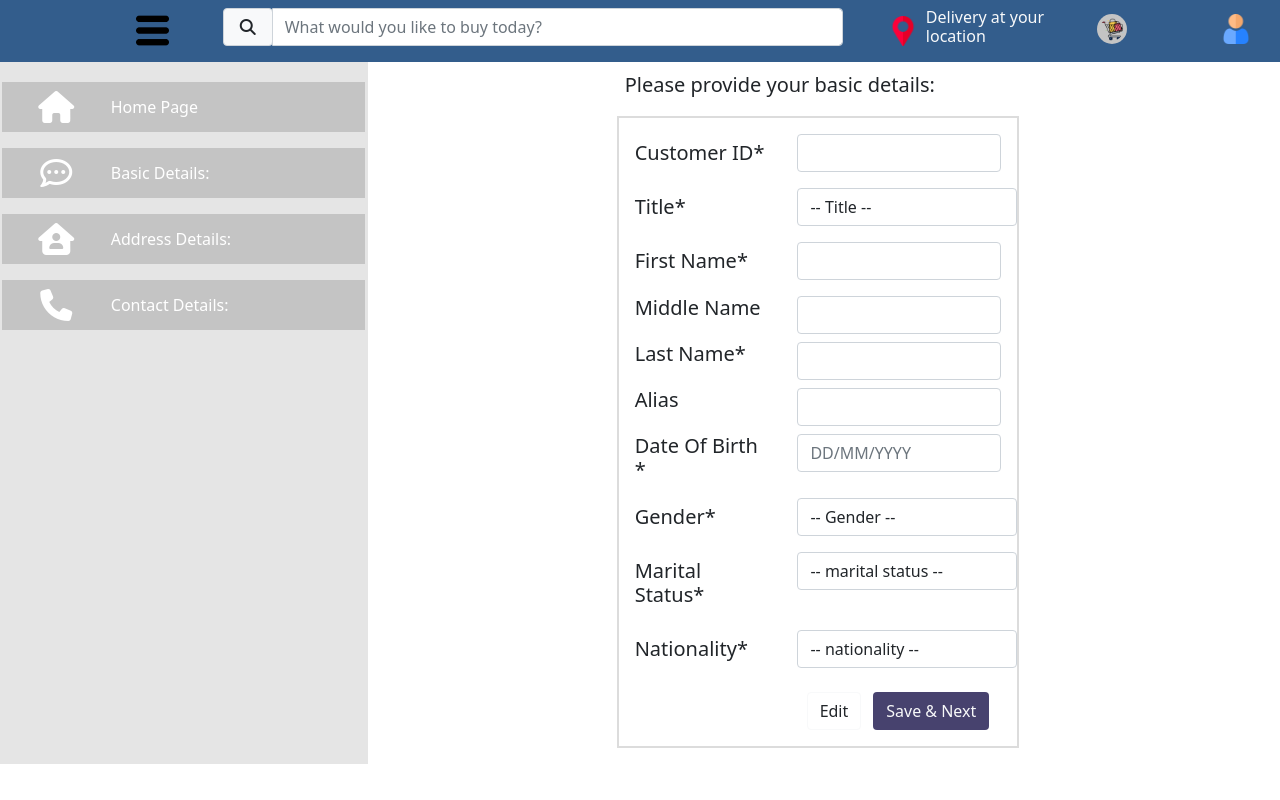
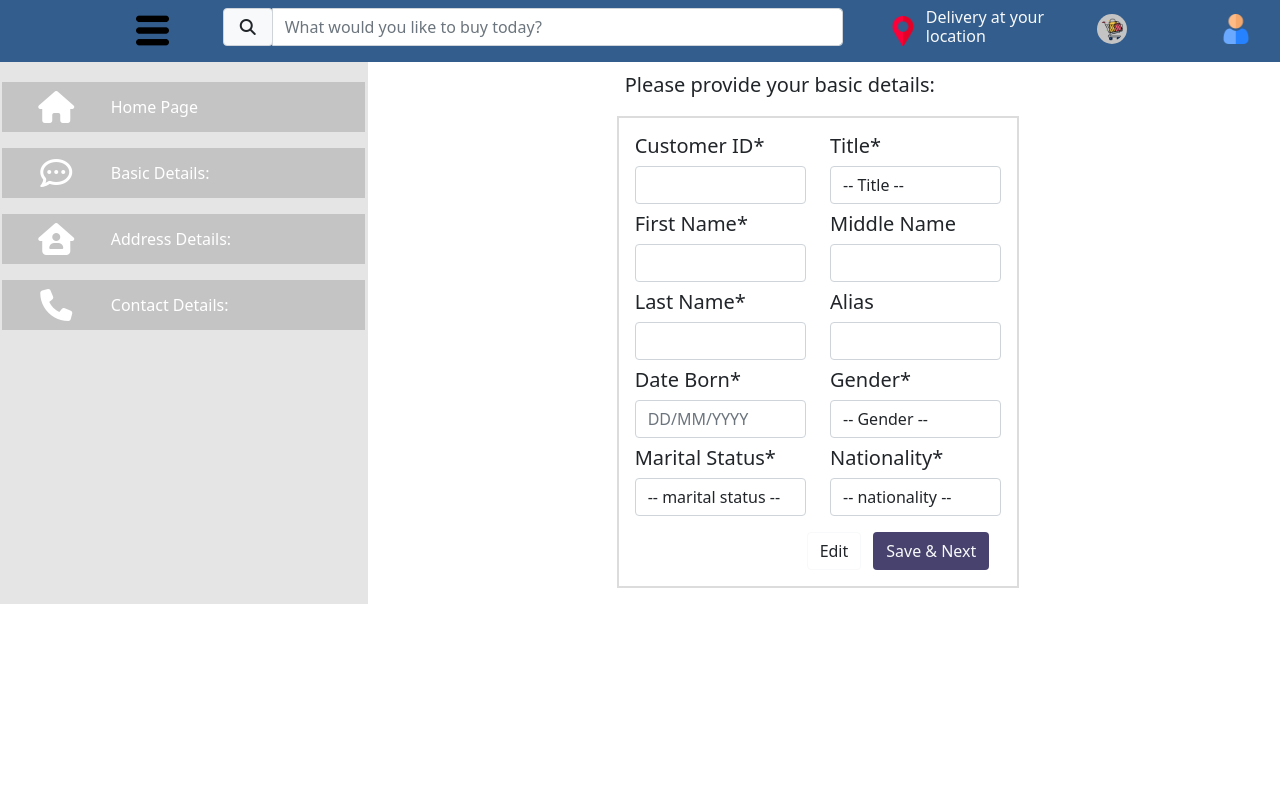
Before and after one commit to Subbu23M/Digi-Sprint-Assignment-One, a React (Create React App) app: page /basic in a window 1280 px wide. Built offline with nearby package versions, Linux system fonts and the light colour scheme.

Commit message:
'second-time-updated'

```diff
--- a/src/Components/AddressDetails.js
+++ b/src/Components/AddressDetails.js
@@ -108,6 +108,8 @@ const AddressDetails = (props) => {
         // Invoke state function
         setCustomerZipCode(inputValue);
     }
+
+    console.log(props);
 
     return <>
 
--- a/src/Components/App.js
+++ b/src/Components/App.js
@@ -1,4 +1,4 @@
-import React from 'react';
+import React,{useState} from 'react';
 
 import 'bootstrap/dist/css/bootstrap.css';
 
@@ -6,20 +6,42 @@ import '../Styling/Main.scss';
 
 import SideBar from './SideBar';
 
-// import Home from './Home';
+import Home from './Home';
+
+import { withRouter } from 'react-router-dom/cjs/react-router-dom.min';
 
 import NavBar from './NavBar';
 
-const App = () => {
+const App = (props) => {
+  // State variable and function
+  const [formData,setFormData] = useState([]);
+
+  const handleSendData = (data) => {
+    // Invoke State function
+    setFormData([...formData,data]);
+  }
+
+  console.log(props.location);
+
   return (
     <>
       {/* Child Component Instances */}
-      {/* <Home/> */}
+
       <NavBar/>
-      <SideBar/>
+
+      {/* Conditional Rendering - Simple...if */}
+      {
+        (props.location.pathname === '/home')
+                                              ?
+                                                <Home/>
+                                              : <>
+                                                  <SideBar
+                                                    formData={handleSendData}
+                                                  />
+                                                </>
+      }
     </>
   )
-
 }
 
-export default App;
+export default withRouter(App);
--- a/src/Components/Banner.js
+++ b/src/Components/Banner.js
@@ -13,6 +13,7 @@ const Banner = () => {
                     <img
                         src={bannerImage}
                         className='bannerImage'
+                        alt='bannerImage'
                     />
 
                 </div>
@@ -20,9 +21,7 @@ const Banner = () => {
 
             </div>
             {/* end of row */}
-
         </section>
     )
-};
-
+}
 export default Banner;
--- a/src/Components/BasicDetails.js
+++ b/src/Components/BasicDetails.js
@@ -1,4 +1,4 @@
-import React from 'react';
+import React,{useState} from 'react';
 
 import Buttons from '../Reusable/Buttons';
 
@@ -41,6 +41,7 @@ const initialValues = {
     "lastupdatedby": "RS",
     "lastupdateddate": "2022-11-01"
 }
+
 
 // Step-2
 const onSubmit = (values,{resetForm}) => {
@@ -89,6 +90,8 @@ const BasicDetails = (props) => {
         console.log(date);
     }
 
+    console.log('hello',props);
+
     return <>
         <p className='lead mx-2'>
             Please provide your basic details:
@@ -99,10 +102,13 @@ const BasicDetails = (props) => {
             <form autoComplete='off'>
 
                 {/* 1 */}
-                <div className='form-group row mb-2'>
+                <div className='row mb-2'>
+
+                    {/* col-1 */}
+                    <div className='col-md-6'>
 
                         <label
-                        className='text-capitalize col-sm-5 col-form-label'
+                            className='text-capitalize'
                         >
                             <h5>
                                 customer <span className='text-uppercase'>
@@ -112,7 +118,8 @@ const BasicDetails = (props) => {
 
                         </label>
 
-                    <div className='col-sm-7'>
+                        <>
+
                             <input
                                 type='text'
                                 className='form-control'
@@ -129,16 +136,15 @@ const BasicDetails = (props) => {
                                 )
                             }
 
-                    </div>
+                        </>
 
                     </div>
+                    {/* end of col-1 */}
 
-                {/* 2 */}
-                <div className='form-group row mb-2'>
+                    {/* col-2 */}
+                    <div className='col-md-6'>
 
-                    <label
-                        className='col-sm-5 col-form-label'
-                    >
+                        <label>
                             <h5 className='text-capitalize'>
                                 title<span>
                                     *
@@ -147,9 +153,9 @@ const BasicDetails = (props) => {
 
                         </label>
 
-                    <div className='col-sm-7'>
+                        <>
                             <select
-                            className='form-control widthDrop'
+                                className='form-control widthDro'
                                 name='title'
                                 value={values.title}
                                 onChange={handleChange}
@@ -182,13 +188,20 @@ const BasicDetails = (props) => {
                                     (errors.title && touched.title) && <span className='text-danger'> {errors.title} </span>
                                 )
                             }
+                        </>
+
                     </div>
+                    {/* end of col-2 */}
 
                 </div>
 
-                {/* 3 */}
-                <div className='form-group row mb-2'>
-                    <label className='text-capitalize col-sm-5 col-form-label'>
+                {/* 2 */}
+                <div className='row mb-2'>
+
+                    {/* col-1 */}
+                    <div className='col-md-6'>
+
+                        <label className='text-capitalize'>
                             <h5>
                                 first name<span>
                                     *
@@ -197,7 +210,7 @@ const BasicDetails = (props) => {
 
                         </label>
 
-                    <div className='col-sm-7'>
+                        <>
                             <input
                                 type='text'
                                 className='form-control'
@@ -213,18 +226,21 @@ const BasicDetails = (props) => {
                                     (errors.firstname && touched.firstname) && <span className='text-danger'> {errors.firstname} </span>
                                 )
                             }
+                        </>
+
                     </div>
-                </div>
+                    {/* end of col-1 */}
 
-                {/* 4 */}
-                <div className='form-group row mb-2'>
-                    <label className='text-capitalize col-sm-5'>
+                    {/* col-2 */}
+                    <div className='col-md-6'>
+
+                        <label className='text-capitalize'>
                             <h5>
                                 middle name
                             </h5>
                         </label>
 
-                    <div className='col-sm-7'>
+                        <>
                             <input
                                 type='text'
                                 className='form-control'
@@ -240,22 +256,28 @@ const BasicDetails = (props) => {
                                     (errors.middlename && touched.middlename) && <span className='text-danger'> {errors.middlename} </span>
                                 )
                             }
+                        </>
+
                     </div>
+                    {/* end of col-2 */}
 
                 </div>
 
-                {/* 5 */}
-                <div className='form-group row mb-2'>
-                        <label className='text-capitalize col-sm-5'>
+                {/* 3 */}
+                <div className='row mb-2'>
+
+                    {/* col-1 */}
+                    <div className='col-md-6'>
+
+                        <label className='text-capitalize'>
                             <h5>
                                 last name<span>
                                     *
                                 </span>
                             </h5>
-
                         </label>
 
-                    <div className='col-sm-7'>
+                        <>
                             <input
                                 type='text'
                                 className='form-control'
@@ -271,20 +293,21 @@ const BasicDetails = (props) => {
                                     (errors.lastname && touched.lastname) && <span className='text-danger'> {errors.lastname} </span>
                                 )
                             }
+                        </>
                     </div>
+                    {/* end of col-1 */}
 
-                </div>
+                    {/* col-2 */}
+                    <div className='col-md-6'>
 
-                {/* 6 */}
-                <div className='form-group row mb-2'>
-                    <label className='text-capitalize col-sm-5'>
+                        <label className='text-capitalize'>
                             <h5>
                                 alias
                             </h5>
 
                         </label>
 
-                    <div className='col-sm-7'>
+                        <>
                             <input
                                 type='text'
                                 className='form-control'
@@ -300,19 +323,28 @@ const BasicDetails = (props) => {
                                     (errors.alias && touched.alias) && <span className='text-danger'> {errors.alias} </span>
                                 )
                             }
+                        </>
+
                     </div>
+                    {/* end of col-2 */}
+
+
 
                 </div>
 
-                {/* 7 */}
-                <div className='form-group row mb-2'>
-                    <label className='text-capitalize col-sm-5'>
+                {/* 4 */}
+                <div className='row mb-2'>
+
+                    {/* col-1 */}
+                    <div className='col-md-6'>
+
+                        <label className='text-capitalize'>
                             <h5>
-                            date of birth<span> * </span>
+                                date born<span>* </span>
                             </h5>
                         </label>
 
-                    <div className='col-sm-7'>
+                        <>
                             <DatePicker
                                 selected={values.dateborn}
                                 onChange={handleDateChange}
@@ -336,15 +368,16 @@ const BasicDetails = (props) => {
                                     (errors.dateborn && touched.dateborn) && <span className='text-danger'> {errors.dateborn} </span>
                                 )
                             }
-                    </div>
+                        </>
 
                     </div>
+                    {/* end of col-1 */}
 
-                {/* 8 */}
-                <div className='form-group row mb-2'>
+                    {/* col-2 */}
+                    <div className='col-md-6'>
 
                         <label
-                        className='text-capitalize col-sm-5 col-form-label'
+                            className='text-capitalize'
                         >
                             <h5>
                                 gender<span>
@@ -354,9 +387,9 @@ const BasicDetails = (props) => {
 
                         </label>
 
-                    <div className='col-sm-7'>
+                        <>
                             <select
-                            className='form-control widthDrop'
+                                className='form-control'
                                 name='sex'
                                 value={values.sex}
                                 onChange={handleChange}
@@ -389,15 +422,24 @@ const BasicDetails = (props) => {
                                     (errors.sex && touched.sex) && <span className='text-danger'> {errors.sex} </span>
                                 )
                             }
+                        </>
+
                     </div>
+                    {/* end of col-2 */}
+
+
+
 
                 </div>
 
-                {/* 9 */}
-                <div className='form-group row mb-2'>
+                {/* 5 */}
+                <div className='row mb-2'>
+
+                    {/* col-1 */}
+                    <div className='col-md-6'>
 
                         <label
-                        className='text-capitalize col-sm-5 col-form-label'
+                            className='text-capitalize'
                         >
                             <h5>
                                 marital status<span>
@@ -407,9 +449,9 @@ const BasicDetails = (props) => {
 
                         </label>
 
-                    <div className='col-sm-7'>
+                        <>
                             <select
-                            className='form-control widthDrop'
+                                className='form-control'
                                 name='maritalstat'
                                 value={values.maritalstat}
                                 onChange={handleChange}
@@ -441,16 +483,15 @@ const BasicDetails = (props) => {
                                     (errors.maritalstat && touched.maritalstat) && <span className='text-danger'> {errors.maritalstat} </span>
                                 )
                             }
-                    </div>
+                        </>
 
                     </div>
+                    {/* end of col-1 */}
 
-                {/* 10 */}
-                <div className='form-group row mb-2'>
+                    {/* col-2 */}
+                    <div className='col-md-6'>
 
-                    <label
-                        className='col-sm-5 col-form-label'
-                    >
+                        <label>
                             <h5 className='text-capitalize'>
                                 nationality<span>
                                     *
@@ -459,9 +500,9 @@ const BasicDetails = (props) => {
 
                         </label>
 
-                    <div className='col-sm-7'>
+                        <>
                             <select
-                            className='form-control widthDrop'
+                                className='form-control'
                                 name='nationality'
                                 value={values.nationality}
                                 onChange={handleChange}
@@ -493,8 +534,10 @@ const BasicDetails = (props) => {
                                     (errors.nationality && touched.nationality) && <span className='text-danger'> {errors.nationality} </span>
                                 )
                             }
+                        </>
+
                     </div>
-
+                    {/* end of col-2 */}
                 </div>
 
                 {/* Buttons Component */}
@@ -507,13 +550,11 @@ const BasicDetails = (props) => {
                     <Link
                         to='/address'
                     >
-
                         <ButtonTwo
                             text = 'save & next'
                             bgColor = 'bgColorValue'
                             onClickEvent = {handleSubmit}
                         />
-
                     </Link>
 
                     <Switch>
--- a/src/Components/Footer.js
+++ b/src/Components/Footer.js
@@ -46,12 +46,11 @@ const Footer = () => {
                 </div>
                 {/* end of col-4 */}
 
-
             </div>
             {/* end of row */}
 
         </footer>
     )
-};
+}
 
 export default Footer;
--- a/src/Components/Home.js
+++ b/src/Components/Home.js
@@ -22,5 +22,4 @@ const Home = () => {
         </>
     )
 }
-
 export default Home;
--- a/src/Components/Offer.js
+++ b/src/Components/Offer.js
@@ -19,6 +19,7 @@ const Offer = () => {
                     <img
                         src={sofaImage}
                         className='sofaImage'
+                        alt='sofaImage'
                     />
 
                 </div>
@@ -34,22 +35,23 @@ const Offer = () => {
                     <img
                         src={wowImage}
                         className='wowImage'
+                        alt='wowImage'
                     />
 
                     <img
                         src={excite}
                         className='exciteImage'
+                        alt='exciteImage'
                     />
 
                 </div>
                 {/* end of col-2 */}
-
 
             </div>
             {/* end of row */}
 
         </section>
     )
-};
+}
 
 export default Offer;
--- a/src/Components/SideBar.js
+++ b/src/Components/SideBar.js
@@ -12,11 +12,15 @@ import ContactDetails from './ContactDetails';
 
 import { SideBarData } from './SideBarData';
 
-const SideBar = () => {
+const SideBar = (props) => {
     // Inline CSS
     const removeUnderLine = {
         textDecoration:'none'
     }
+
+    // Object Destructuring - ES6
+    // const {formData} = props;
+    // console.log(props);
 
     return <>
         {/* row */}
@@ -76,21 +80,18 @@ const SideBar = () => {
             <div className='col-lg-4 mx-auto mt-2'>
 
                 <Switch>
-
                     <Route
                         path='/basic'
                         component={BasicDetails}
-                        exact
+                        formData={props.formData}
                     />
                     <Route
                         path='/address'
                         component={AddressDetails}
-                        exact
                     />
                     <Route
                         path='/contact'
                         component={ContactDetails}
-                        exact
                     />
                 </Switch>
             </div>
--- a/src/Styling/Main.scss
+++ b/src/Styling/Main.scss
@@ -20,10 +20,23 @@ li {
     background-color: $btnColor;
 }
 
+.form-control:focus {
+    color: #212529;
+    background-color: #fff;
+    border-color: none;
+    outline: 0;
+    box-shadow: none;
+}
+
+.btn:focus {
+    outline: none;
+    box-shadow: none;
+}
+
 // Styling for SideBar Component
 .sideBarParent {
     width: 100vw;
-    height: 10vh;
+    height: 50vh;
     background-color: white;
 
     .sideBarChild {
@@ -71,19 +84,6 @@ li {
             }
         }
     }
-}
-
-.form-control:focus {
-    color: #212529;
-    background-color: #fff;
-    border-color: none;
-    outline: 0;
-    box-shadow: none;
-}
-
-.btn:focus {
-    outline: none;
-    box-shadow: none;
 }
 
 .widthDrop {
@@ -136,7 +136,6 @@ li {
     }
 }
 
-
 // Styles for Banner Image
 .bannerImage {
     width: 1367px;
@@ -159,7 +158,6 @@ li {
 
 // Styles for Offer Component
 .offer {
-
     // Styles for sofaImage
     .sofaImage {
         width: 700px;
--- a/src/index.js
+++ b/src/index.js
@@ -9,7 +9,7 @@ const rootElement = document.getElementById('root');
 
 const jsx = (
     <BrowserRouter>
-            <App />
+        <App />
     </BrowserRouter>
 )
 
```
Lines whose indentation alone changed are shown as unchanged.
